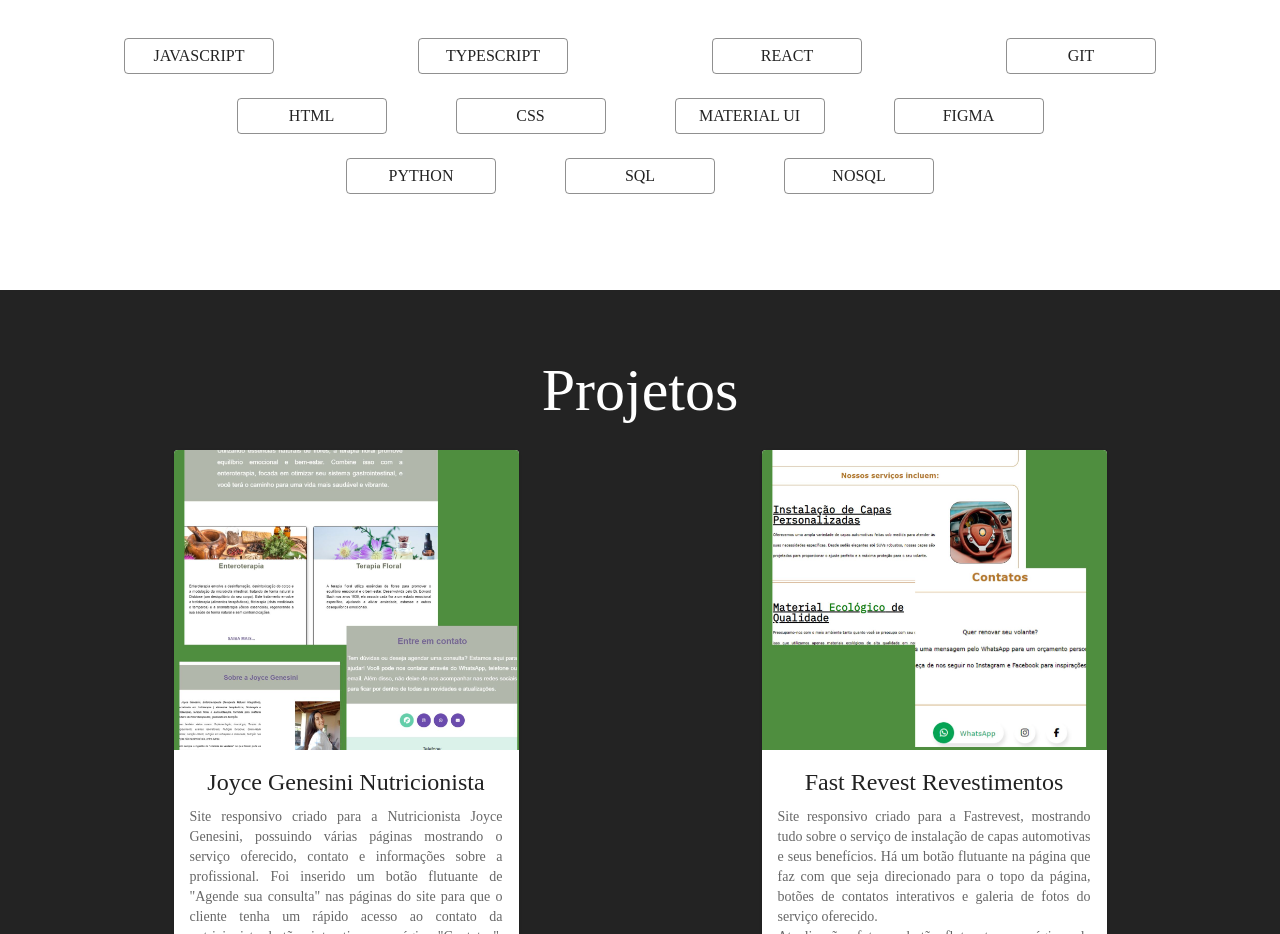
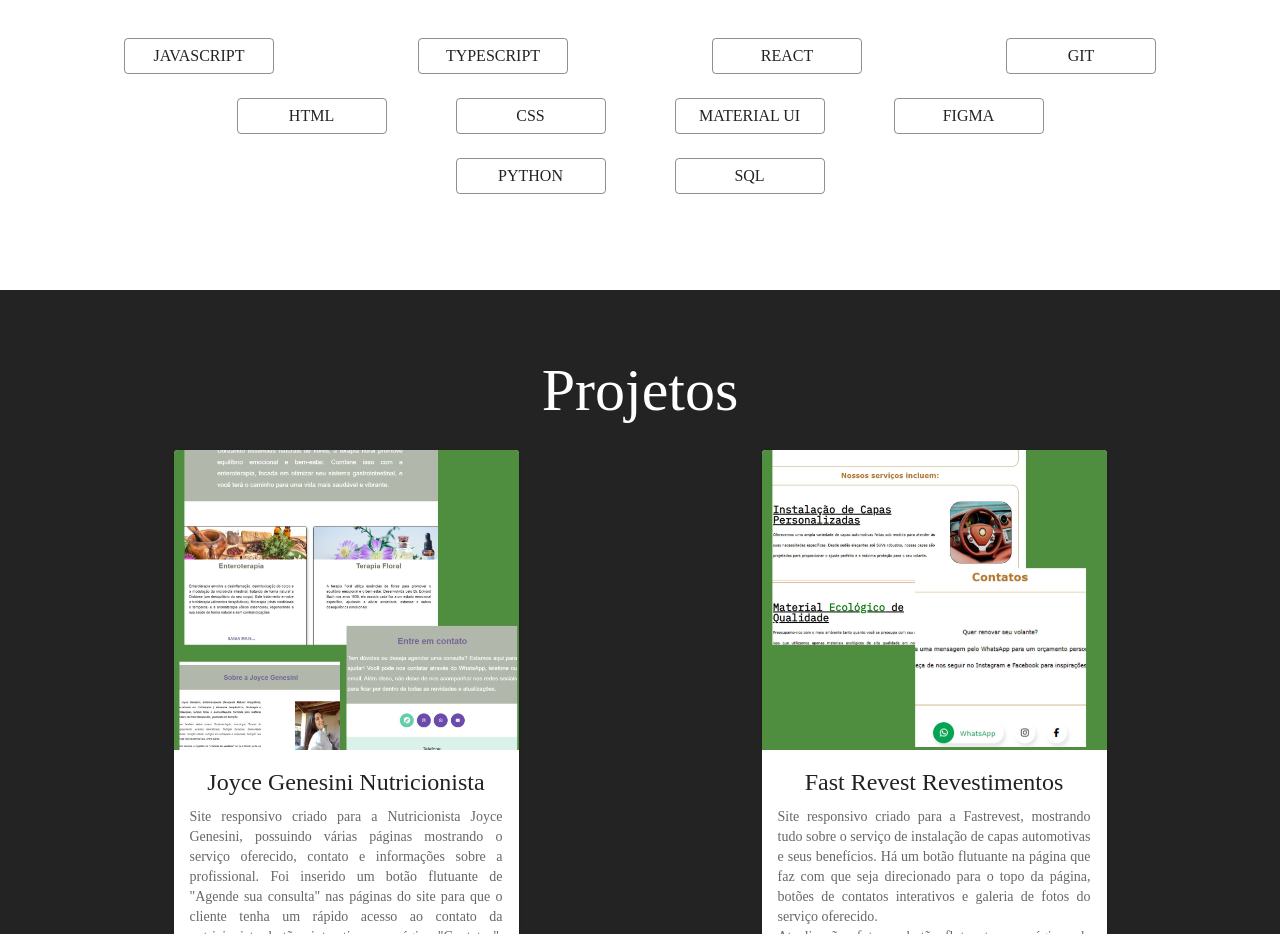
Before and after one commit to auyber/Auyber-portfolio, a React (Vite) app: page / in a window 1280 px wide. Shown: the part 1820-2754 px from the top of the page. Built offline with nearby package versions, Linux system fonts and the light colour scheme.

Commit message:
feat: remove button NoSQL

```diff
--- a/src/pages/section/About/Habilidades.tsx
+++ b/src/pages/section/About/Habilidades.tsx
@@ -101,13 +101,6 @@ const Habilidades: React.FC = () => {
                 </Typography>
                 </Button>
             </Grid>
-            <Grid item xs={4} md={3} display="flex" justifyContent="center">
-                <Button color="primary" variant="outlined" style={{ width: '150px' }}>
-                <Typography>
-                    NoSql
-                </Typography>
-                </Button>
-            </Grid>
         </Grid>
       </Container>
     </StyledHabilidadesSection>
```
